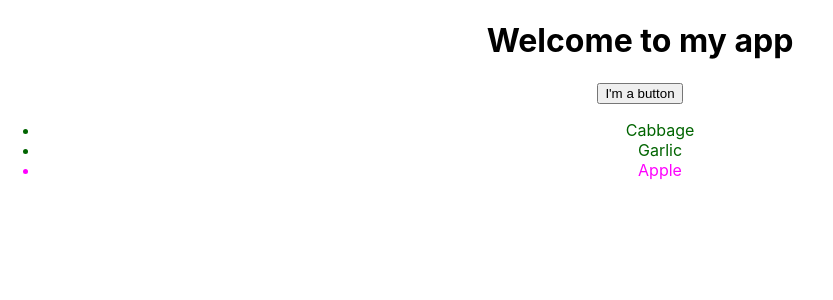
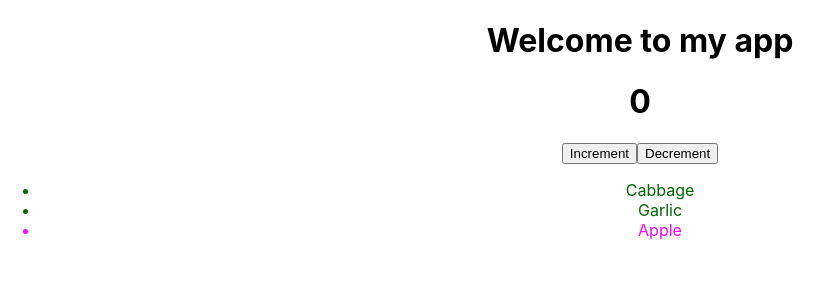
Before and after one commit to SalamanderCtesiphon/quick-start-react-docs, a React (Create React App) app: page / in a window 1280 px wide. Shown: the top 300 px of the page, without its empty margins (0-833 px from the left). Built offline with nearby package versions, Linux system fonts and the light colour scheme.

Commit message:
used the use state hook to set up a decrement and increment button that displays the count on the page

```diff
--- a/src/App.js
+++ b/src/App.js
@@ -1,14 +1,25 @@
 import './App.css';
+import { useState } from 'react';
 
 function MyButton() {
+  const [count, setCount] = useState(0);
+
   function handleClick() {
-    alert('You clicked me');
+    setCount(count + 1);
+  }
+
+  function decrementCount() {
+    setCount(count - 1);
   }
 
   return (
-    <button onClick={handleClick}>
-      I'm a button
-    </button>
+    <div>
+      <h1>{count}</h1>
+      <button onClick={handleClick}>
+        Increment
+      </button>
+      <button onClick={decrementCount}>Decrement</button>
+    </div>
   );
 }
 
```
